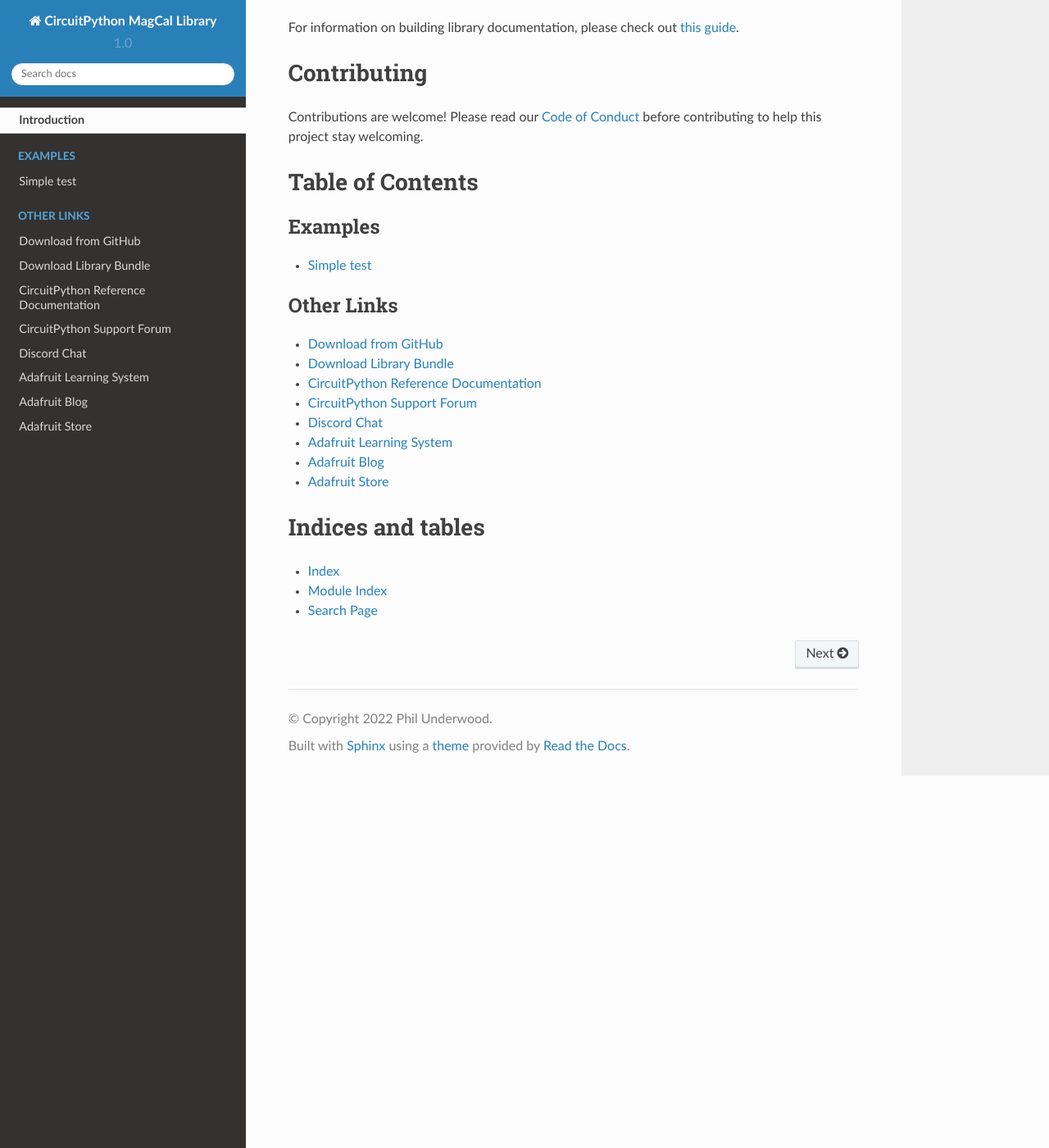
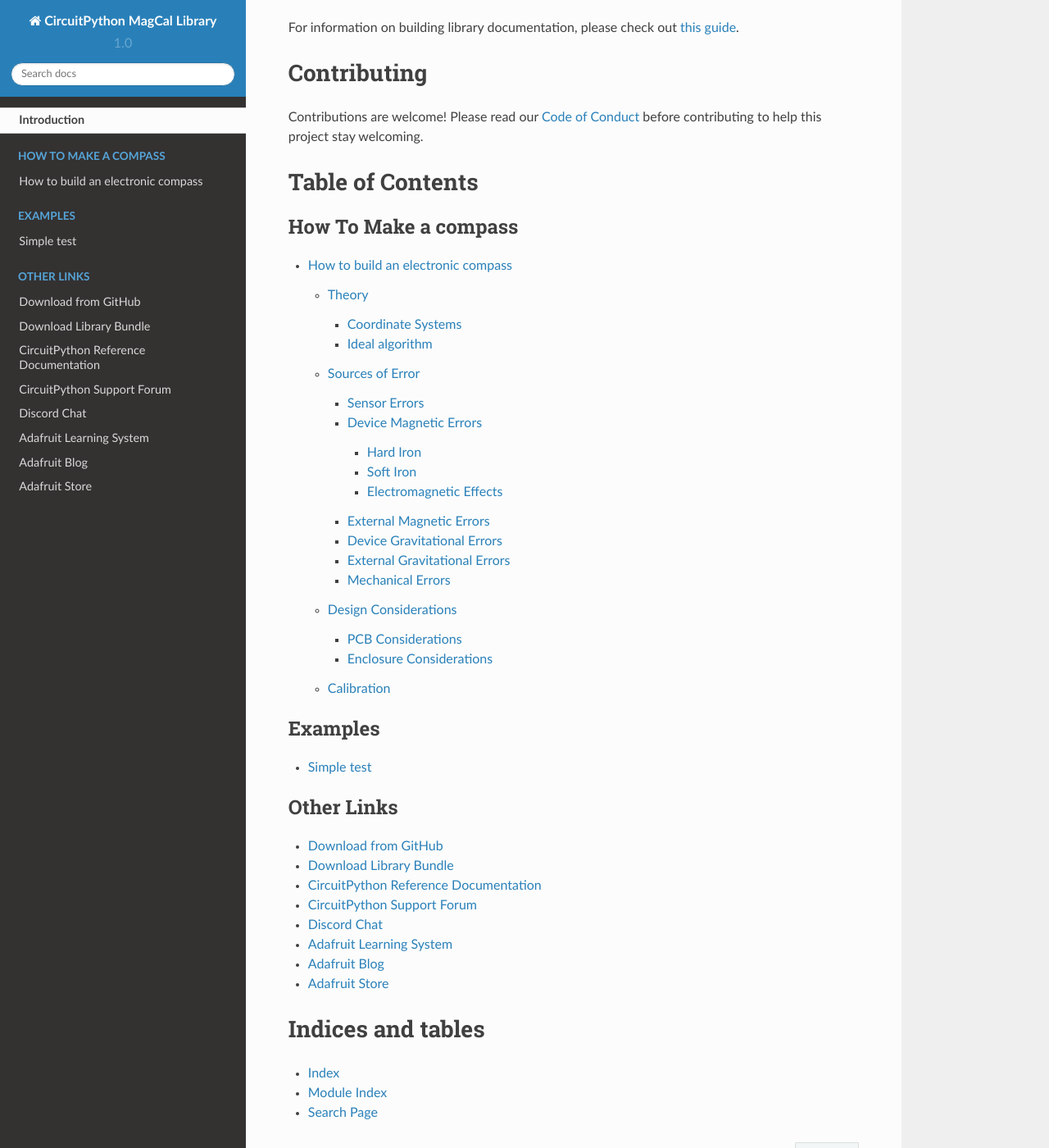
Before and after one commit to furbrain/CircuitPython_mag_cal, a Sphinx documentation site: the page built from docs/index.rst, in a window 1280 px wide and 1400 px high, scrolled down 1625 px. Shown: the whole window at 82% size. Built offline with Sphinx 7.4.7 and the Read the Docs theme 2.0.0, drawn with Linux system fonts in a browser that asks for light colours; some of the changed lines change nothing that is shown.

Commit message:
Add howto.rst

```diff
--- a/docs/api.rst
+++ b/docs/api.rst
@@ -4,11 +4,5 @@
 .. If your library file(s) are nested in a directory (e.g. /adafruit_foo/foo.py)
 .. use this format as the module name: "adafruit_foo.foo"
 
-.. automodule:: calibration
+.. automodule:: mag_cal
     :members:
-
-.. automodule:: sensor
-    :members:
-
-.. automodule:: rbf
-    :members:
--- /dev/null
+++ b/docs/howto.rst
@@ -0,0 +1,155 @@
+**********************************
+How to build an electronic compass
+**********************************
+
+Author: Phil Underwood
+
+This document discusses the considerations needed for building an electronic compass.
+I have spent many years designing a device known as the *Shetland Attack Pony* [#a]_
+
+This device is designed for use in cave surveying - it needs to be precise (ideally to within 0.5° for both
+azimuth and inclination), easy to use and rugged. It needs to also be able to measure distance.
+
+Theory
+======
+There are two sensors needed, a magnetometer and an accelerometer. A magnetometer measures the direction and strength
+of the earth's magnetic field, whereas an accelerometer measures how fast the device is accelerating, and also the
+direction and strength of earth's gravity. (Gravity can be simply considered as a form of acceleration.) We will be
+discussing sensors that have three perpendicular axes so we can fully measure the gravitational and magnetic fields.
+
+The earth's magnetic field is fairly weak, typically only 25-60µT [#b]_ (a strong fridge magnet is about 10000µT).
+It is also usually inclined - thsi can vary from parallel to the ground to very steeply inclined near the magnetic
+poles. In northern europe it is usually inclined by about 60-70°.
+
+This means that simply measuring the magnetic field vector is insufficient if the device is tilted or rolled. This can
+be corrected using an accelerometer to measure the tilt and roll of the device.
+
+Coordinate Systems
+------------------
+We will need to define two coordinate systems to use, *device* and *world* coordinates
+
+World coordinates
+   X is due east, Y is due North, Z is Up
+
+Device coordinates
+  Y is the primary axis - the direction of
+  travel of direction or direction of a pointer. Z is up, and X is to the right if Y is
+  facing away from you and Z is up.
+
+
+Ideal algorithm
+---------------
+Let ``M`` and ``G`` be the magnetic field vectors respectively, in device coordinates.
+
+.. math::
+    E & = M \times -G \\
+    N & = -G \times E \\
+    R & = (\hat{E} \space \hat{N} \space -\hat{G})
+
+Where ``E`` is East, ``N`` is North and ``R`` is an orthonormal rotation matrix that converts device coordinates
+to world coordinates. From here it is simple to obtain the direction of the Y-axis in world coordinates, and from there
+use simple trigonometry to calculate the azimuth and inclination.
+
+Sources of Error
+================
+
+If our measurements of ``M`` and ``G`` are correct, then the above calculation is sufficient. However there are multiple
+potential sources of error present
+
+Sensor Errors
+-------------
+All sensors have some element of error. They will usually have at least an offset error (so reading 0nT as 30nT)  and
+some scale errors (reading 100nT as 120nT, and 200nT as 240nT). There can also be some non-linearity, where for example
+the difference between 0 and 100nT would be read as 100nT but the difference between 400 and 500nT would be read as
+90nT.
+
+There can also be mechanical errors as the sensors may not be exactly at 90° to each other or properly aligned to their
+enclosing package. The sensors may also not be "pure" to their own axis and respond to changing magnetic fields in a
+different axis.
+
+Some sensors can also have significant noise - i.e. variation in readings when there is no change in the external
+magnetic field.
+
+Accelerometers also have these intrinsic errors, but they tend to be better behaved than magnetometers.
+
+Device Magnetic Errors
+----------------------
+
+Hard Iron
+^^^^^^^^^
+*Hard iron* refers to the presence of any permanent magnets within the device. These will add a fixed offset to the
+sensor readings. We can visualise this as follows. As the magnetic field is constant, then the sensor reading should
+exist on the surface of a sphere of radius ``|M|``. Hard iron effects will change the centre of this sphere, but
+not otherwise affect it.
+
+Soft Iron
+^^^^^^^^^
+*Soft iron* refers to the presence of ferromagnetic material within the device. These respond to external magnetic
+fields by generating their own magnetic field, which produces a variable effect on the magnetic field of the device.
+This can be visualised as the sphere of possible sensor readings becomes an ovoid (like an american football), which
+may have it's long axis in any direction.
+
+Electromagnetic Effects
+^^^^^^^^^^^^^^^^^^^^^^^
+Any electrical current will also generate a magnetic field which is proportional both to the current and the inverse
+of the distance from the current. This will act in the same way as hard iron distortion, but if the current is variable
+then the error will also vary.
+
+External Magnetic Errors
+------------------------
+If readings are taken near sources of hard or soft iron distortion then this will affect the compass readings - because
+the external magnetic field *has changed*. This is not possible to calibrate, as it will depend on the precise location
+of the material causing the distortion, relative to the device which will vary during use. It may be possible to detect
+this as we should be able to see if the magnetic field strength or inclination has changed
+
+Device Gravitational Errors
+---------------------------
+These are very unlikely unless your device enclosure is *exceptionally* dense.
+
+External Gravitational Errors
+-----------------------------
+There is some minor variation in the value of *g* over the surface of the earth, but these are unlikely to be
+significant enough to affect your measurements.
+
+Mechanical Errors
+-----------------
+The sensor package may not be mounted precisely on the PCB, and the PCB may not be mounted precisely within
+the enclosure. The pointer (if there is one) may also not be mounted correctly. If you have a separate
+accelerometer and magnetometer, then these may also not be mounted parallel to each other. These errors can
+all be combined together as a single rotational transformation for each sensor.
+
+Design Considerations
+=====================
+
+There are a few design considerations that can help reduce the errors described above.
+
+PCB Considerations
+------------------
+Avoid running high current power lines near the magnetometer. If you use a ground plane, make a window in this near the
+magnetometer so you do not get significant current running underneath your sensor. You may want to consider turning
+off high current peripherals (e.g. display or laser) during measurement.
+
+Enclosure Considerations
+------------------------
+It is worth trying to avoid using any ferromagnetic material in the construction of the device. This will reduce
+the impact of hard and soft iron errors. Most enclosures come with steel fixings, but it is generally possible to
+replace these with brass fixings. You may want to consider using a LiPo battery - normal alkaline batteries usually
+have significant hard and/or soft iron effects. If you have any wires carrying significant current within the device,
+ensure that they do not move with respect to the sensors - using quite stiff wire can help here.
+
+It is important that your pointer device is held rigidly with respect to the magnetometer and accelerometer, and that
+the PCB is supported such that it does not flex or move if held in various angles. Make sure that the battery is held
+stable with respect to the PCB.
+
+So long as the sensors and pointer device are held rigidly with respect to each other, you don't need to worry too much
+about ensuring that they are lined up correctly - there's going to be some rotational error with the sensor placement
+on the PCB, so this will all get calibrated out in any event.
+
+Calibration
+===========
+
+Coming soon
+
+
+.. [#a] `<https://shetlandattackpony.co.uk/>`_.
+.. [#b] `<https://www.ngdc.noaa.gov/geomag/faqgeom.shtml#What_are_the_magnetic_elements>`_
--- a/docs/index.rst
+++ b/docs/index.rst
@@ -9,6 +9,11 @@
     :hidden:
 
     self
+
+.. toctree::
+    :caption: How To Make a compass
+
+    howto
 
 .. toctree::
     :caption: Examples
```
Also changed, not shown: 1 other file.
